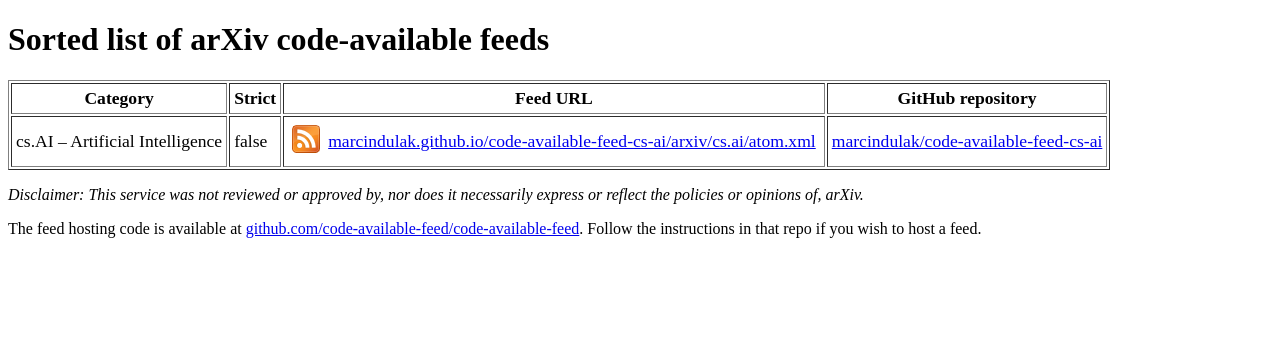
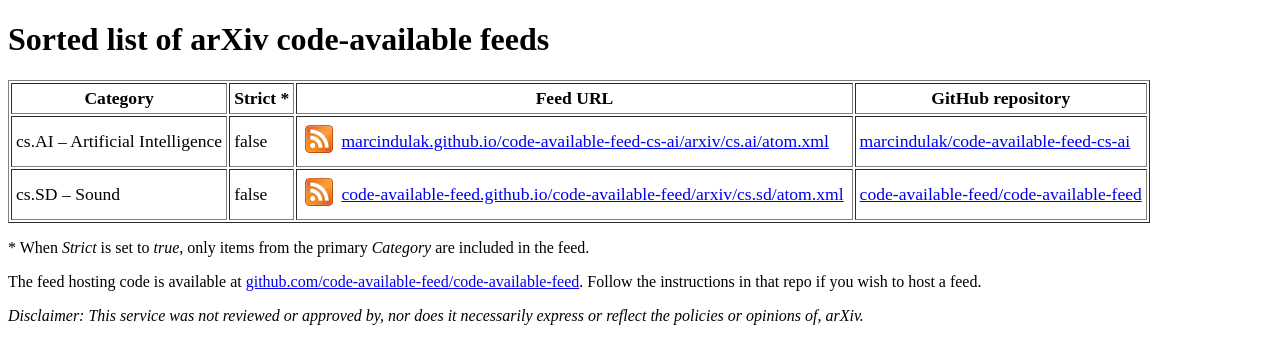
Before and after one commit to code-available-feed/code-available-feed, a plain HTML site: page docs/index.html in a window 1280 px wide. Drawn offline with Linux system fonts and the light colour scheme.

Commit message:
Add cs.SD to the feed list and clarify one fork per user limit

```diff
--- a/docs/index.html
+++ b/docs/index.html
@@ -21,21 +21,38 @@
 <div class="scroll">
 <table border="1" cellpadding="4">
 <thead>
-<tr><th>Category</th><th>Strict</th><th>Feed URL</th><th>GitHub repository</th></tr>
+<tr><th>Category</th><th>Strict *</th><th>Feed URL</th><th>GitHub repository</th></tr>
 </thead>
 <tbody>
+
 <tr>
 <td>cs.AI &ndash; Artificial Intelligence</td>
 <td>false</td>
 <td><table border="0" cellpadding="4" cellspacing="0"><tr><td valign="middle"><a href="https://marcindulak.github.io/code-available-feed-cs-ai/arxiv/cs.ai/atom.xml"><img src="feed-icon-28x28.e077f1f611f0.png" alt="RSS" width="28" height="28"></a></td><td valign="middle"><a href="https://marcindulak.github.io/code-available-feed-cs-ai/arxiv/cs.ai/atom.xml"> marcindulak.github.io/code-available-feed-cs-ai/arxiv/cs.ai/atom.xml</a></td></tr></table></td>
 <td><a href="https://github.com/marcindulak/code-available-feed-cs-ai">marcindulak/code-available-feed-cs-ai</a></td>
 </tr>
+
+<tr>
+<td>cs.SD &ndash; Sound</td>
+<td>false</td>
+<td><table border="0" cellpadding="4" cellspacing="0"><tr><td valign="middle"><a href="https://code-available-feed.github.io/code-available-feed/arxiv/cs.sd/atom.xml"><img src="feed-icon-28x28.e077f1f611f0.png" alt="RSS" width="28" height="28"></a></td><td valign="middle"><a href="https://code-available-feed.github.io/code-available-feed/arxiv/cs.sd/atom.xml"> code-available-feed.github.io/code-available-feed/arxiv/cs.sd/atom.xml</a></td></tr></table></td>
+<td><a href="https://github.com/code-available-feed/code-available-feed">code-available-feed/code-available-feed</a></td>
+</tr>
+
 </tbody>
 </table>
 </div>
-<p><em>Disclaimer: This service was not reviewed or approved by, nor does it necessarily express or reflect the policies or opinions of, arXiv.</em></p>
+<div>
+<p>* When <em>Strict</em> is set to <em>true</em>, only items from the primary <em>Category</em> are included in the feed.</p>
+</div>
+
 <div>
 <p>The feed hosting code is available at <a href="https://github.com/code-available-feed/code-available-feed">github.com/code-available-feed/code-available-feed</a>. Follow the instructions in that repo if you wish to host a feed.</p>
 </div>
+
+<div>
+<p><em>Disclaimer: This service was not reviewed or approved by, nor does it necessarily express or reflect the policies or opinions of, arXiv.</em></p>
+</div>
+
 </body>
 </html>
```
Also changed, not shown: 1 other file.
